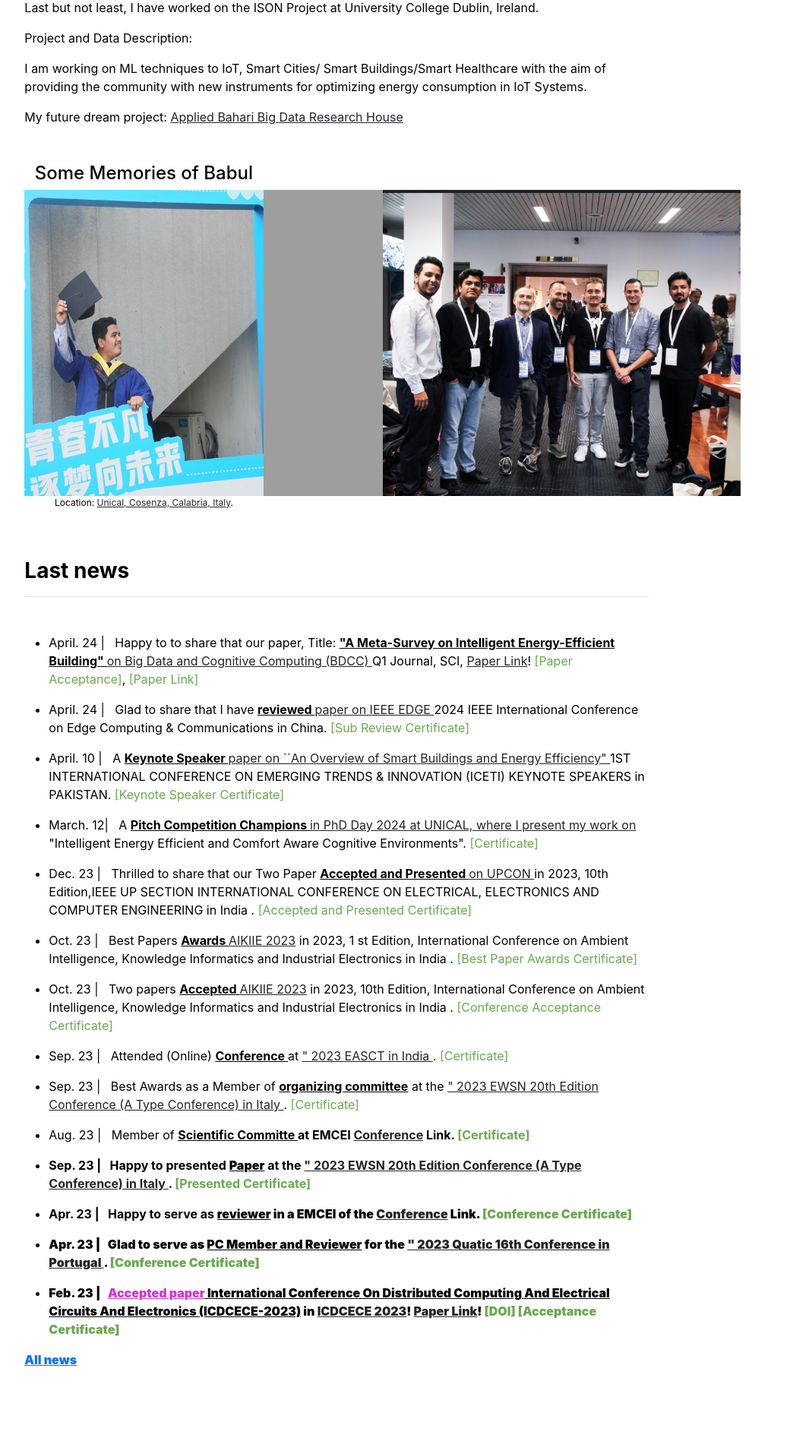
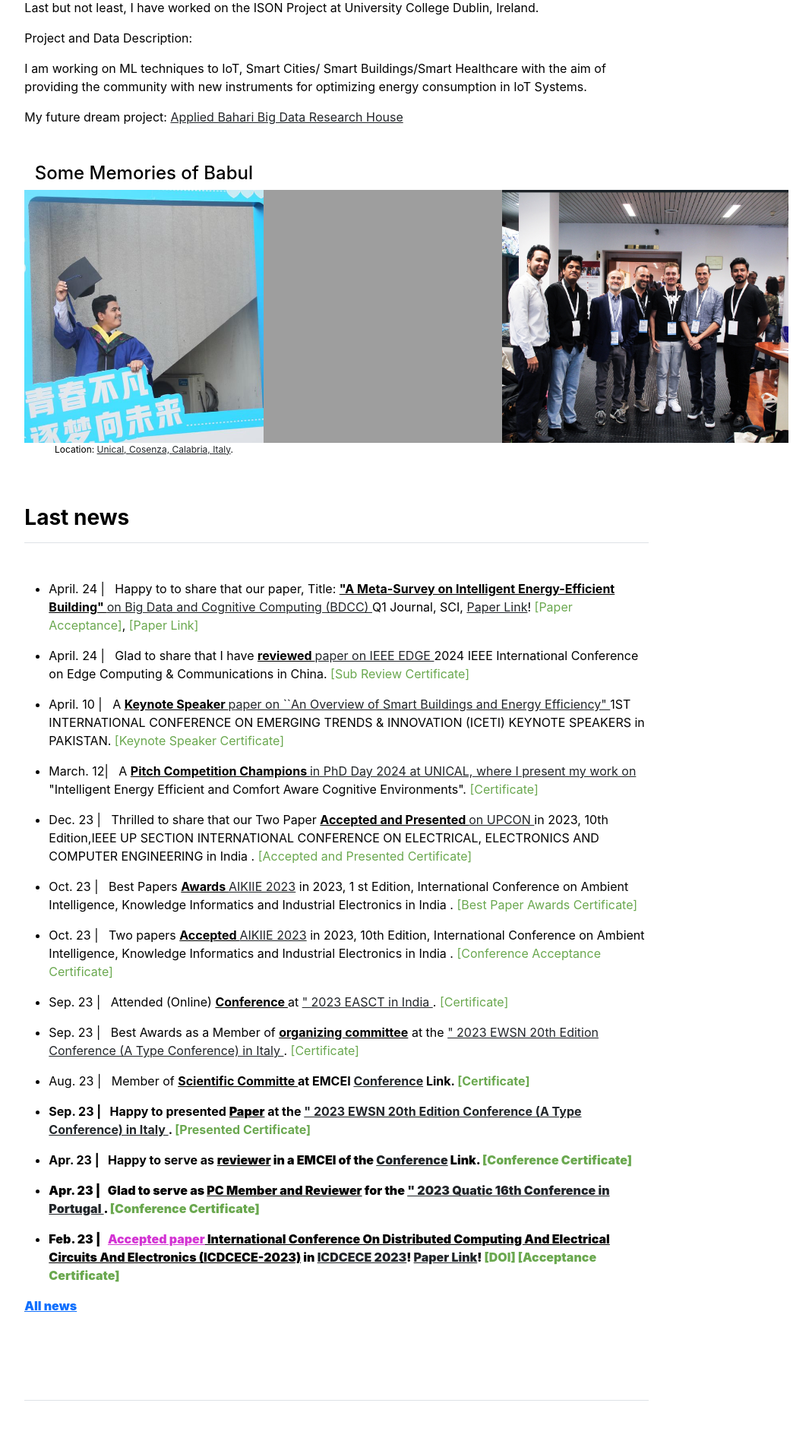
Before and after one commit to babulcseian/babulcseian.github.io, a Jekyll site: the page built from index.md, in a window 1280 px wide. Shown: the part 817-2718 px from the top of the page at 76% size, without its empty margins (197-1266 px from the left). Built offline with Jekyll 4.4.1, drawn with Linux system fonts in a browser that asks for light colours; a style sheet for code colours, icons or effects is not loaded.

Commit message:
Update home.html

```diff
--- a/_layouts/home.html
+++ b/_layouts/home.html
@@ -39,8 +39,8 @@
   <h4>Some Memories of Babul</h4>
     <div style="display: flex; justify-content: space-between;">
         <img src="{{ site.github.url }}/assets/img/Md Babul Con.jpg" alt="Home" width="100%" title="MSc Graduation">
-        <img src="{{ site.github.url }}/assets/img/Md Babul Islam with Prof.jpg" alt="Home" width="50%">
-        <img src="{{ site.github.url }}/assets/img/Md Babul Islam Lab.jpg" alt="Home" width="150%">
+        <img src="{{ site.github.url }}/assets/img/Md Babul Islam with Prof.jpg" alt="Home" width="100%">
+        <img src="{{ site.github.url }}/assets/img/Md Babul Islam Lab.jpg" alt="Home" width="120%">
     </div>
     <p style="font-size:12px">
         Location: <a class="other" href='https://goo.gl/maps/hsu2JB4HwjQN7TqC7'>Unical, Cosenza, Calabria, Italy</a>.
```
